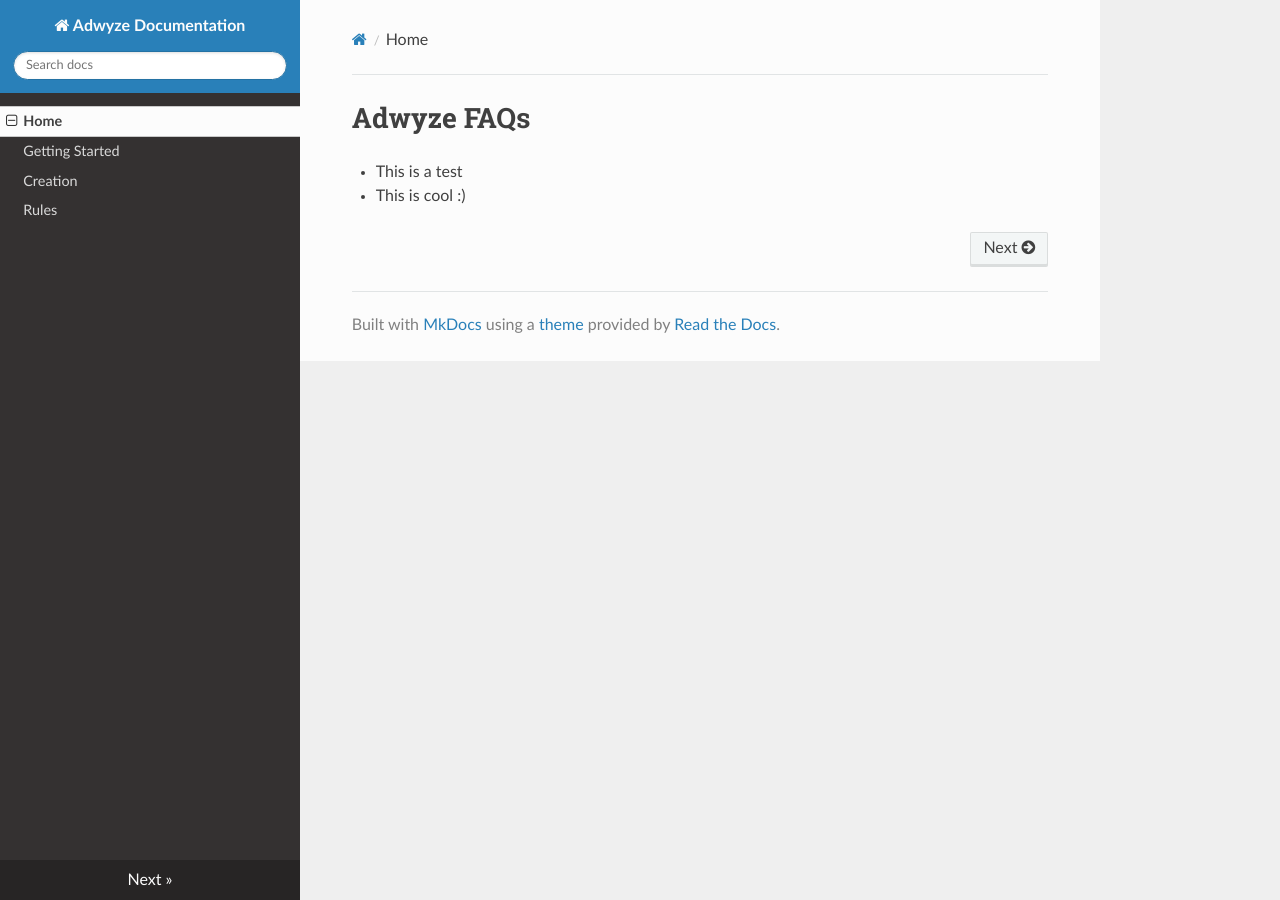
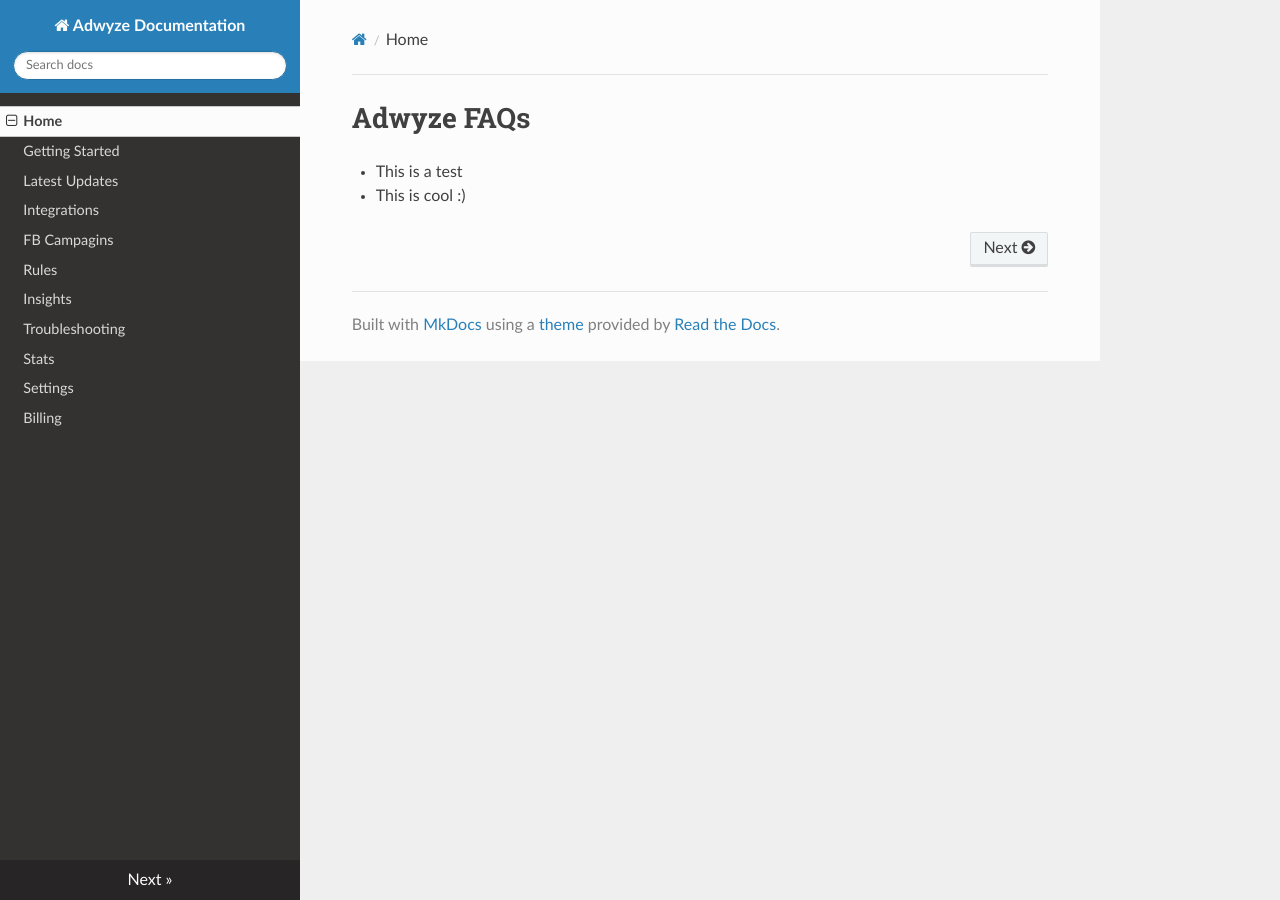
Before and after one commit to adwyze/faqs, an MkDocs documentation site: the page built from docs/index.md, in a window 1280 px wide. Built offline with MkDocs 1.6.1, drawn with Linux system fonts in a browser that asks for light colours; nearby versions of some CDN libraries; old or Windows-style settings are respelled for this version of MkDocs.

Commit message:
Support pages created

```diff
--- a/mkdocs.yml
+++ b/mkdocs.yml
@@ -2,6 +2,16 @@ site_name: Adwyze Documentation
 pages:
 - Home: index.md
 - "Getting Started": gettingStarted.md
-- Creation: creation.md
+- "Latest Updates": updates.md
+- Integrations: integrations.md
+- "FB Campagins": campaignCreation.md
 - Rules: rules.md
+- Insights: insights.md
+- Troubleshooting: troubleshooting.md
+- Stats: reports.md
+- Settings: settings.md
+- Billing: billing.md
+
+
+
 theme: readthedocs
```
